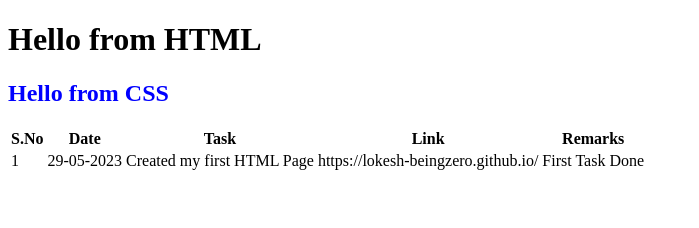
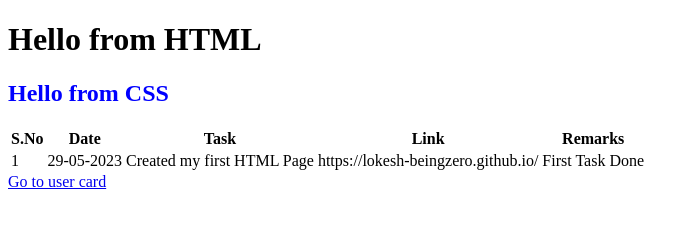
Before and after one commit to lokesh199/lokesh199.github.io, a plain HTML site: page index.html in a window 1280 px wide. Shown: the whole page, without its empty margins (0-699 px from the left). Drawn offline with Linux system fonts and the light colour scheme.

Commit message:
added a link to user card html page

```diff
--- a/index.html
+++ b/index.html
@@ -28,6 +28,8 @@
         </tr>
     </table>
 
+    <a href="usercard.html">Go to user card</a>
+
     <script src="site.js"></script>
 </body>
 </html>
```
